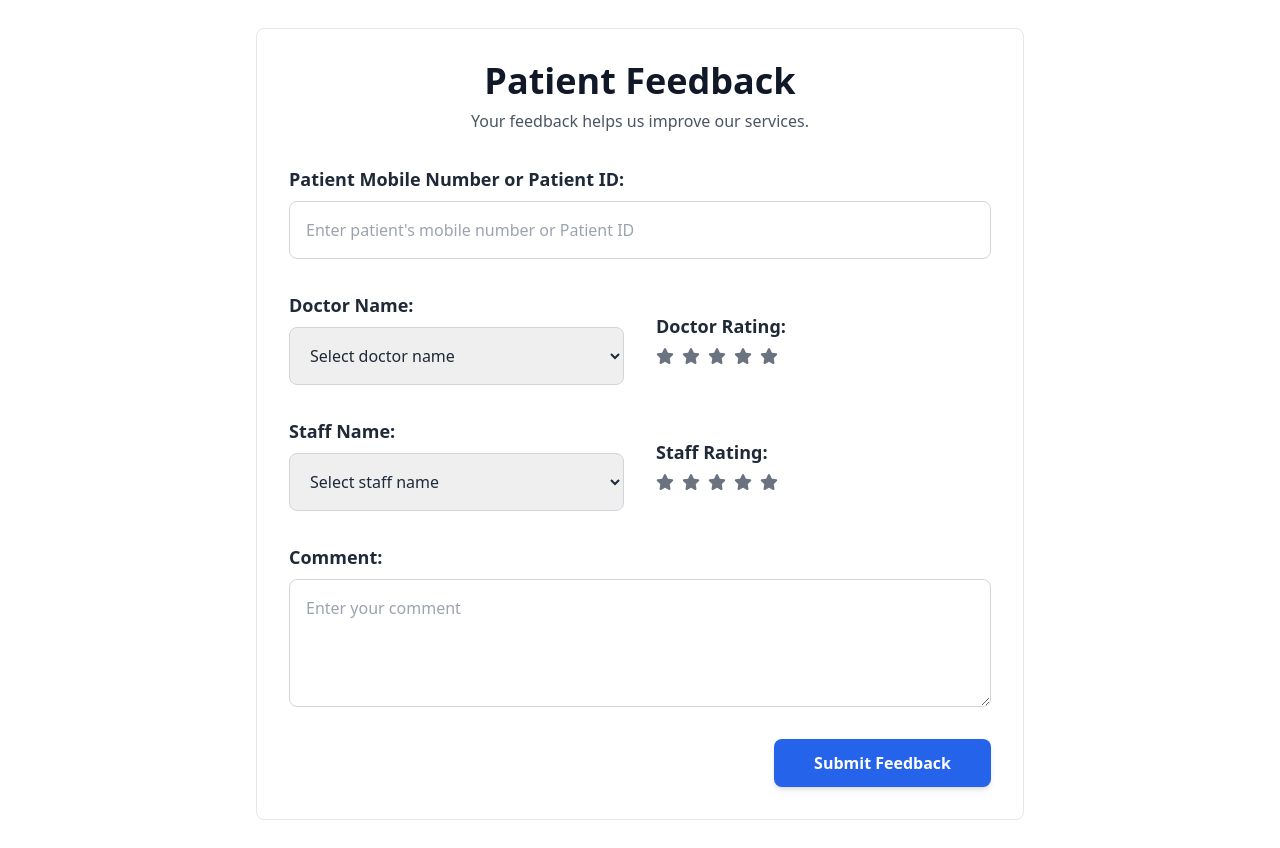
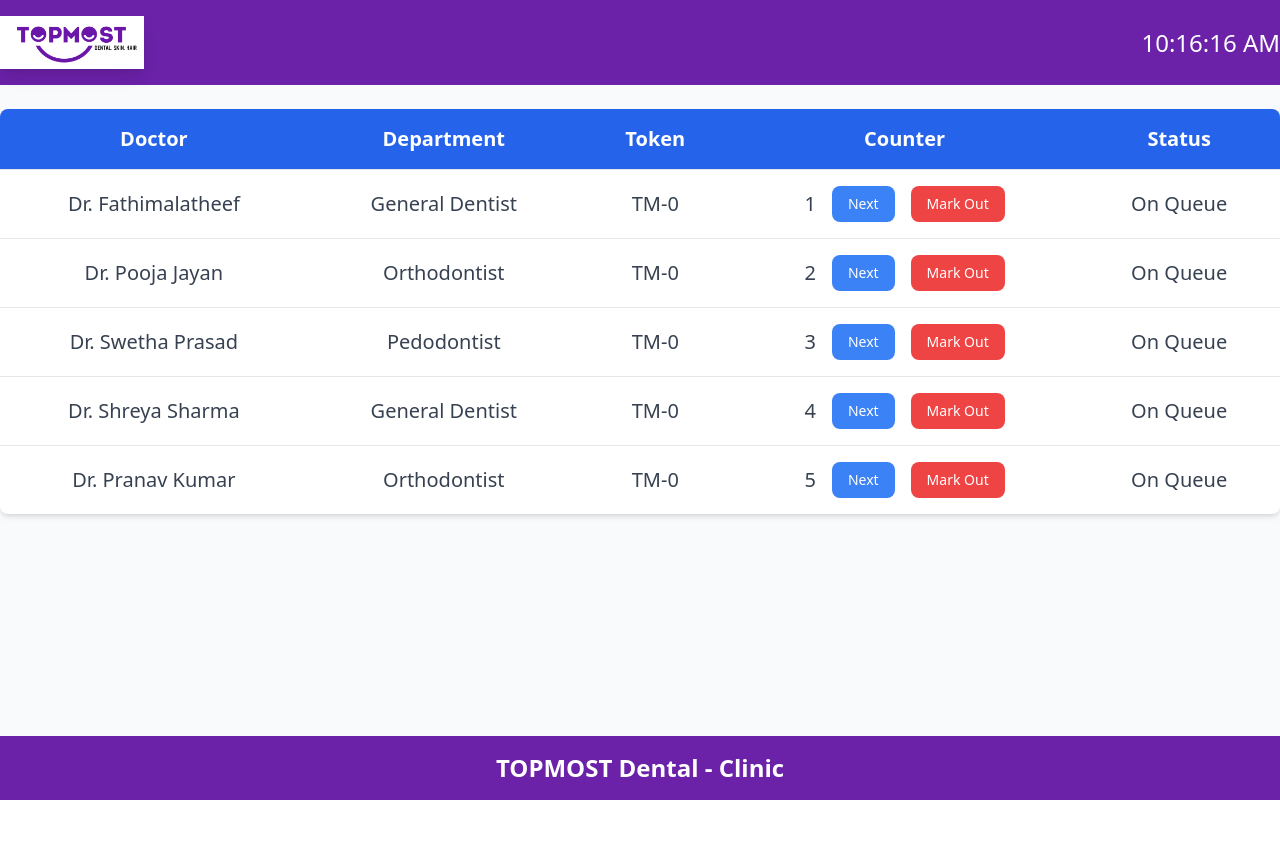
Before and after one commit to Mathews-Thomas/FeedbackModuleFrontend, a React (Vite) app: page / in a window 1280 px wide. After the commit the page ends 800 px from the top, so only its background shows below. Built offline with nearby package versions, Linux system fonts and the light colour scheme.

Commit message:
counter token

```diff
--- a/src/App.jsx
+++ b/src/App.jsx
@@ -8,8 +8,8 @@ function App() {
     <>
     <BrowserRouter>
       <Routes>
-        <Route path="/" element={<Feedback />} />
-        <Route path="/queue" element={<Queue/>} />
+        <Route path="/queue" element={<Feedback />} />
+        <Route path="/" element={<Queue/>} />
       </Routes>
     </BrowserRouter>
     </>
```
